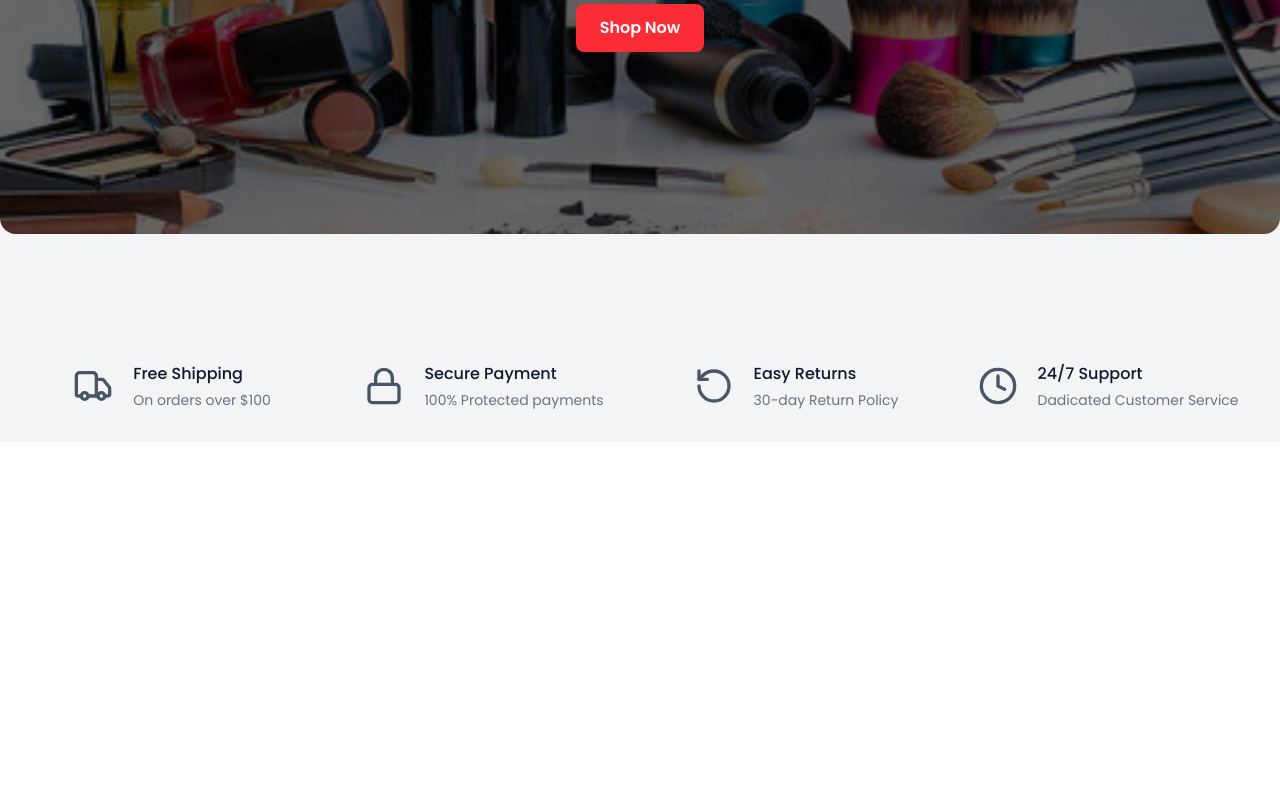
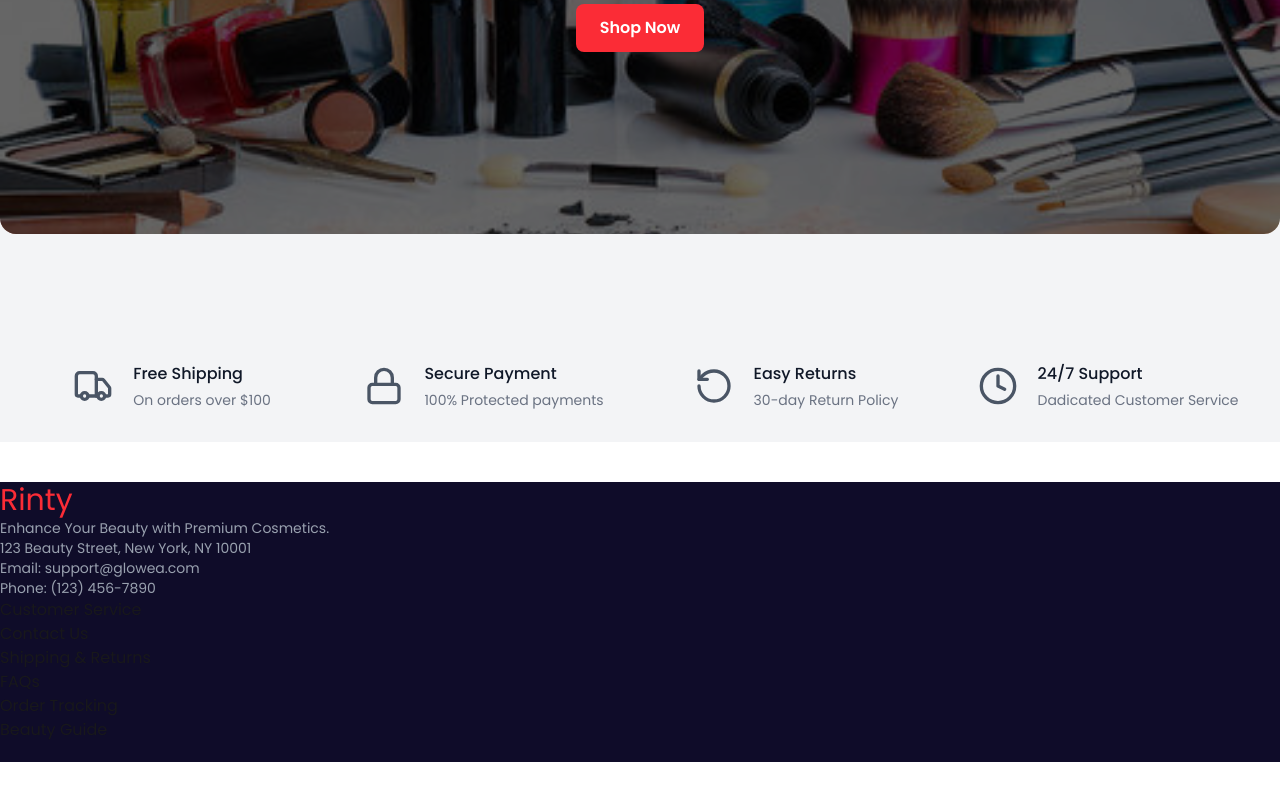
Before and after one commit to rintymoni01/Ecommerce-Website, a React (Vite) app: page / in a window 1280 px wide. Shown: the part 578-1378 px from the top of the page. Before the commit the page ends 1020 px from the top, so only its background shows below. Built offline with nearby package versions, Linux system fonts and the light colour scheme; no server answers.

Commit message:
text add

```diff
--- /dev/null
+++ b/src/Components/SheardComponents/Footer.jsx
@@ -0,0 +1,33 @@
+
+
+const Footer = () => {
+    return (
+       <div className="py-10">
+         <div className="bg-[#0f0c29] h-[35vh] ">
+           <div>
+            <p className="text-red-500 text-3xl font-serif ">Rinty</p>
+<div>
+    <p className="text-sm text-gray-400">Enhance Your Beauty with Premium Cosmetics.</p>
+<p className="text-sm text-gray-400">123 Beauty Street, New York, NY 10001</p>
+<p className="text-sm text-gray-400">Email: support@glowea.com</p>
+<p className="text-sm text-gray-400">Phone: (123) 456-7890</p>
+</div>
+
+
+
+
+<div>
+   <p> Customer Service</p>
+   <p>Contact Us</p>
+   <p>Shipping & Returns</p>
+   <p>FAQs</p>
+   <p>Order Tracking</p>
+   <p>Beauty Guide</p>
+</div>
+           </div>
+        </div>
+       </div>
+    );
+};
+
+export default Footer;
--- a/src/Layout/Root.jsx
+++ b/src/Layout/Root.jsx
@@ -2,6 +2,7 @@ import { Outlet } from "react-router-dom";
 import Navber from "../Components/SheardComponents/Navber";
 import { useEffect, useState } from "react";
 import axios from "axios";
+import Footer from "../Components/SheardComponents/Footer";
 
 const Root = () => {
   const [location, setLocation] = useState(null);
@@ -42,13 +43,10 @@ const Root = () => {
   return (
     <div>
       <Navber
-        location={location}
-        getLocation={getLocation}
-        openDropdown={openDropdown}
-        setOpenDropdown={setOpenDropdown}
-      />
+        location={location} getLocation={getLocation} openDropdown={openDropdown} setOpenDropdown={setOpenDropdown} />
 
       <Outlet />
+      <Footer/>
     </div>
   );
 };
```
